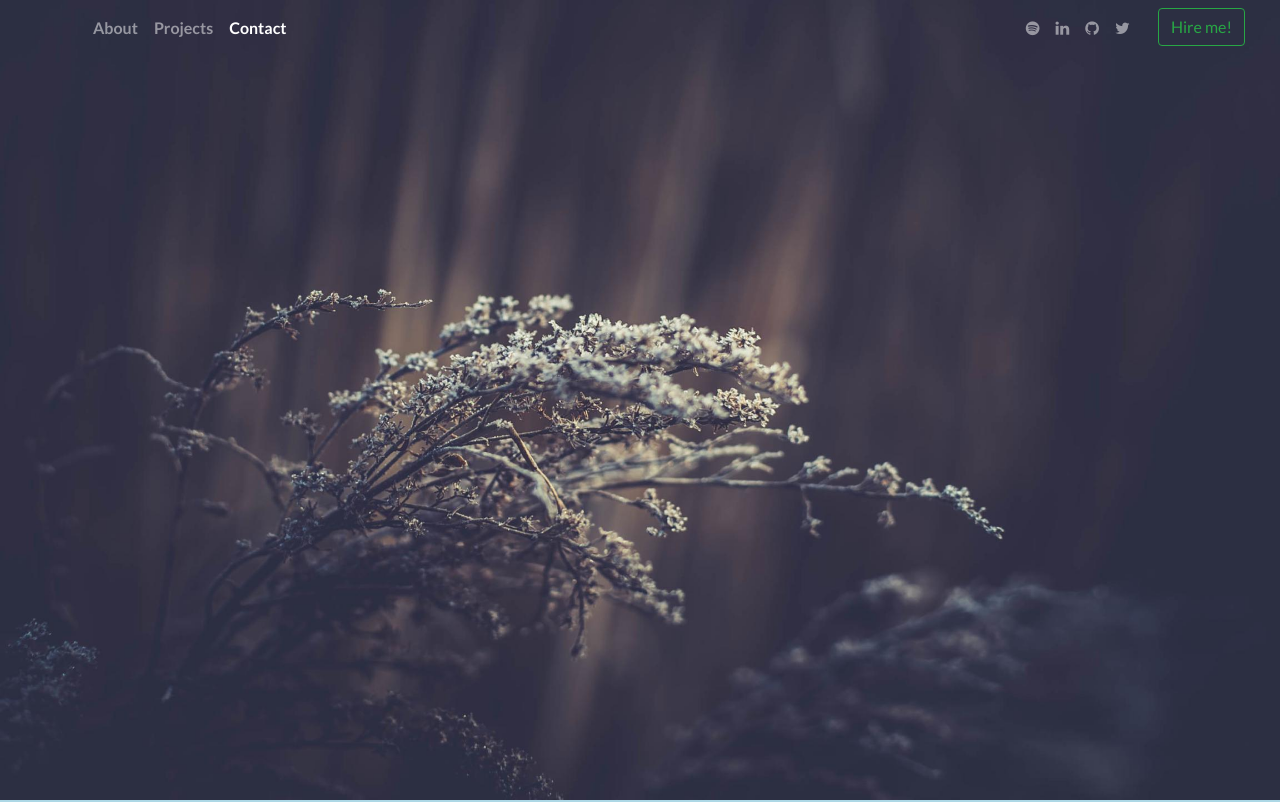
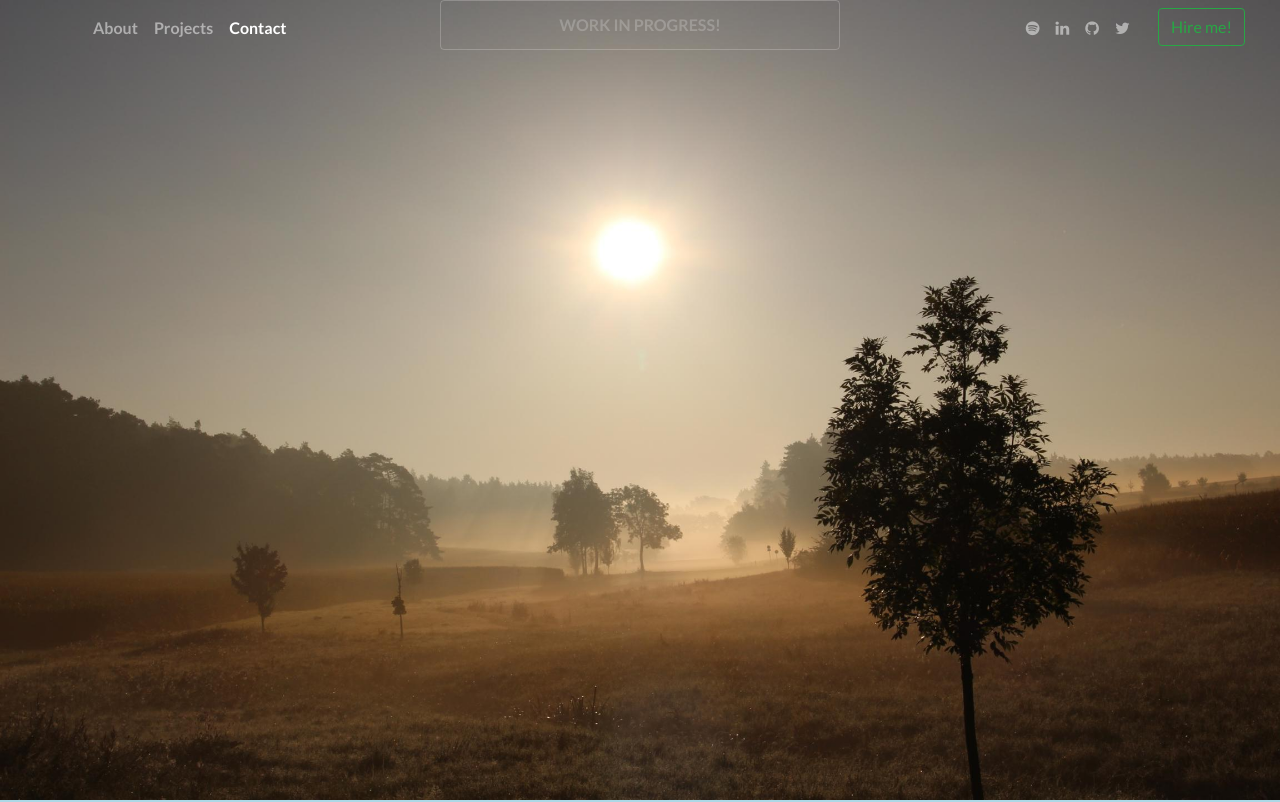
Before and after one commit to fossabot/gemgr.github.io, a plain HTML site: page index.html in a window 1280 px wide. Shown: the top 802 px of the page. Drawn offline with nearby package versions, Linux system fonts and the light colour scheme.

Commit message:
Small changes to the code!

```diff
--- a/assets/css/style.css
+++ b/assets/css/style.css
@@ -3,6 +3,14 @@ html, body {
   font-family: 'Lato', sans-serif;
   position: relative;
   font-weight: bold;
+}
+
+.alert-on{
+  visibility: visible;
+}
+
+.alert-off{
+  visibility: hidden;
 }
 
 .hireMe{
@@ -46,7 +54,7 @@ section {
 
 .mid-sec-3 {
   height: 50vh;
-  background-image: url(../image/bg3.jpg);
+  background-image: url(../image/header.jpg);
   background-size: cover;
   background-attachment: fixed;
   background-repeat: no-repeat;
@@ -54,7 +62,7 @@ section {
 }
 
 .top {
-  background-image: url(../image/header.jpg);
+  background-image: url(../image/bg3.jpg);
   background-size: cover;
   background-attachment: fixed;
   background-repeat: no-repeat;
--- a/assets/js/main.js
+++ b/assets/js/main.js
@@ -5,6 +5,12 @@ var offset = 300,
 
 $('body').scrollspy({
   target: '#singlePageNav'
+});
+
+$(document).ready(function() {
+  setInterval(function() {
+    $('.alert').fadeIn(100).fadeOut(200).fadeIn(100).fadeOut(200).fadeIn(100);
+  },3000)
 });
 
 $(function () {
@@ -37,7 +43,9 @@ $('form').change(function() {
 
 $(window).scroll(function() {
   if ($(this).scrollTop() <= $('.top').height()) {
-    if ($(this).scrollTop() <= 30) {
+    if ($(this).scrollTop() <= 40) {
+      $('.navbar').css('background-color', 'transparent').fadeIn();
+    } else if($(this).scrollTop() == $('.top').height()) {
       $('.navbar').css('background-color', 'transparent').fadeIn();
     } else {
       $('.navbar').css('background-color', 'transparent').fadeOut();
--- a/index.html
+++ b/index.html
@@ -93,7 +93,11 @@
 
   <!-- Top Section -->
   <section id="top" class="top">
-
+    <div class="container">
+      <div class="alert alert-primary container" style="max-width:400px; min-width:200px; text-align: center; background-color: transparent; border: 1px solid snow; color:white;" role="alert">
+        WORK IN PROGRESS!
+      </div>
+    </div>
   </section>
 
   <!-- About Section -->
```
